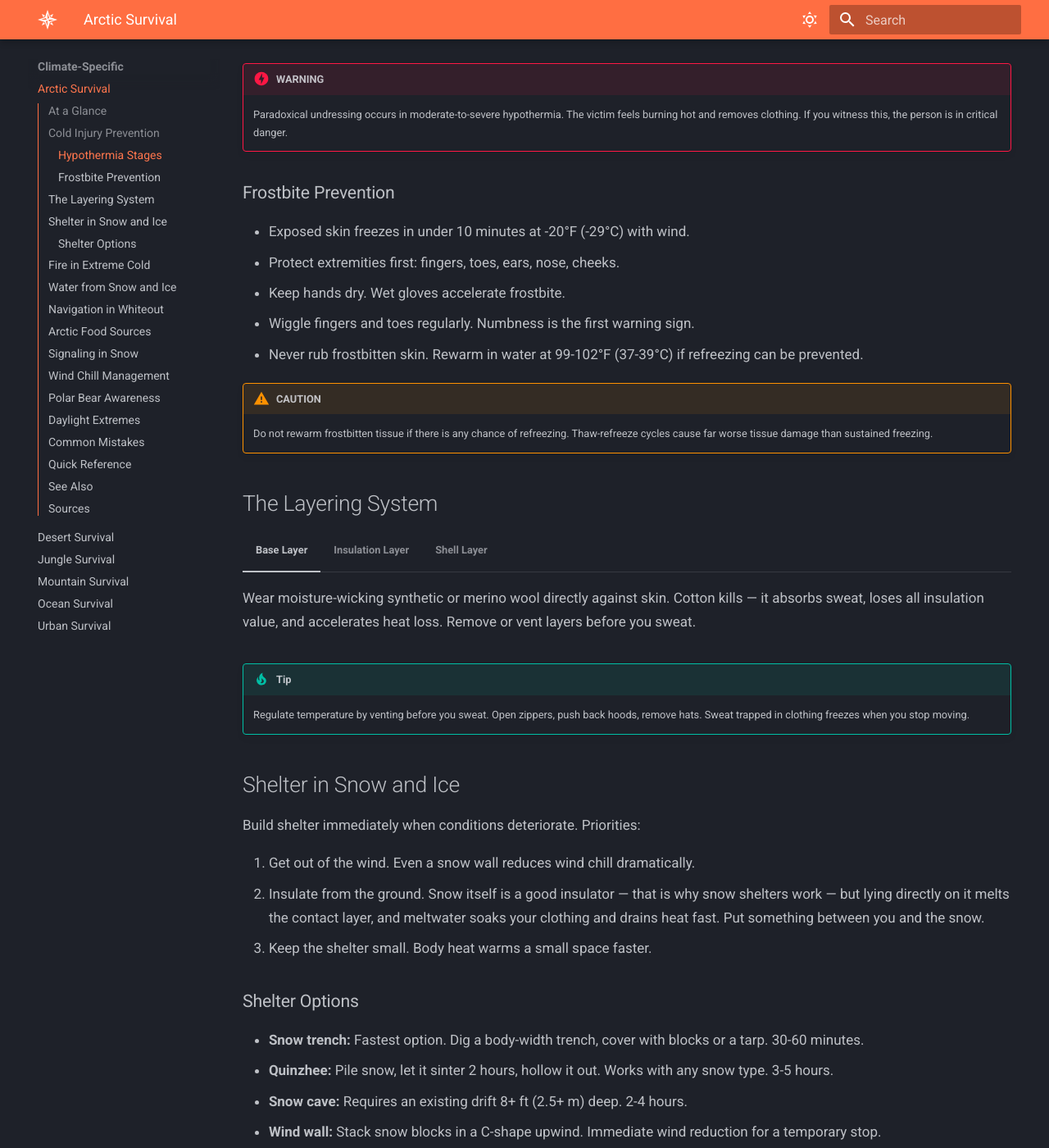
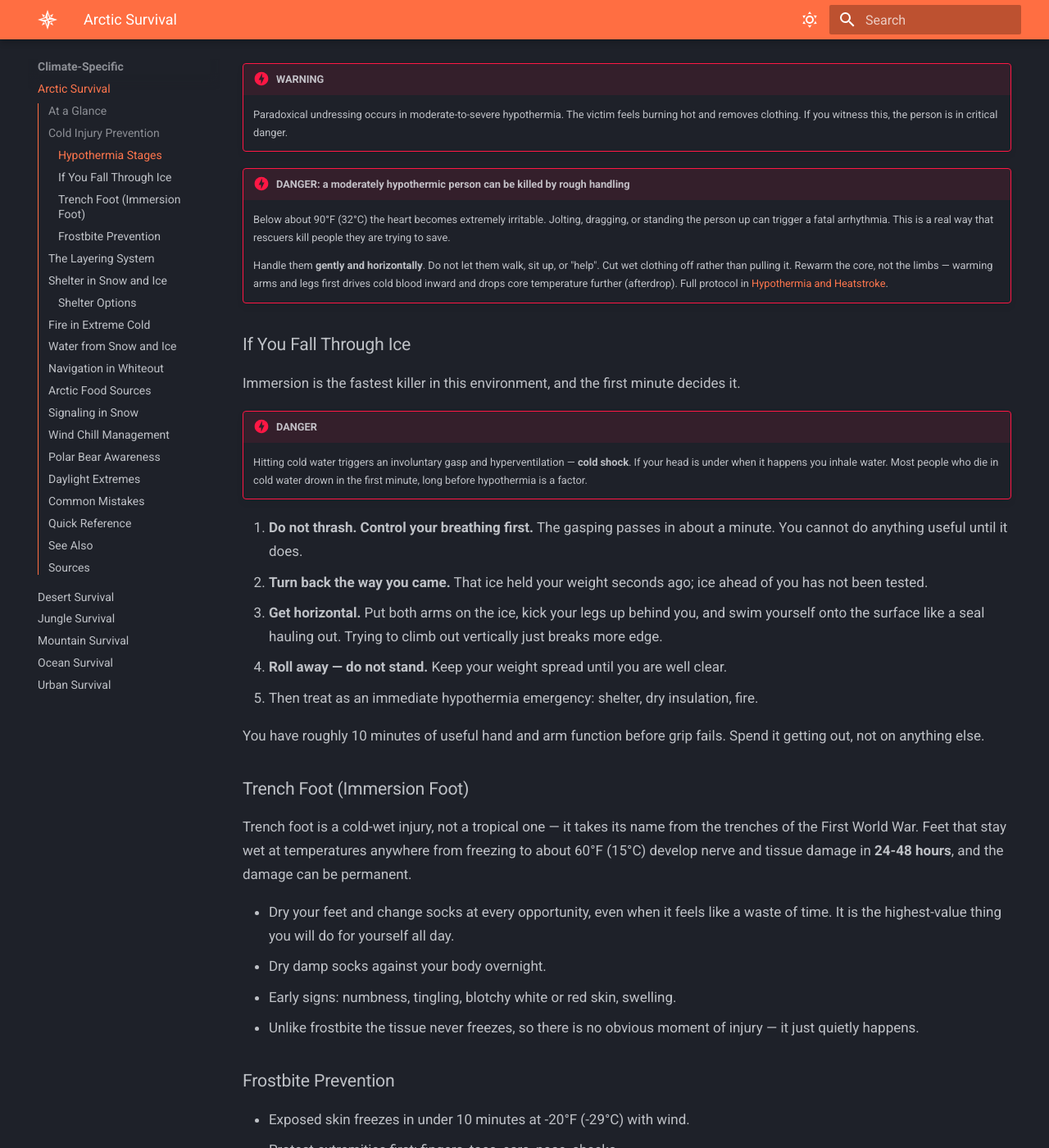
Before and after one commit to mmayden/WilderThings, an MkDocs documentation site: the page built from docs/climate-specific/arctic-survival.md, in a window 1280 px wide and 1400 px high, scrolled down 894 px. Shown: the whole window at 82% size. Built offline with MkDocs 1.6.1 and Material for MkDocs 9.7.7, drawn with Linux system fonts in a browser that asks for light colours.

Commit message:
fix: four hazards documented with the victim, missing from the actor's guide
Generalized the pattern behind the carbon monoxide and urushiol findings:
search for hazards that appear in only one guide, then ask whether that
guide is where the person actually meets the hazard. Four were misplaced.

arctic-survival covered hypothermia by listing stages and symptoms and
stopped there. It never said to handle a moderately hypothermic person
gently — below about 90F the heart is irritable enough that jolting or
standing them up can trigger a fatal arrhythmia. That is a documented way
rescuers kill the person they are saving, and it was absent from the
guide a rescuer in that environment would be reading.

The same guide had nothing at all on falling through ice, in a document
about arctic survival. Added self-rescue: control the breathing first,
turn back toward ice that already held you, get horizontal and haul out,
roll clear rather than stand.

ocean-survival had the hypothermia table and the HELP position but no
cold shock. Most cold-water deaths are drownings in the first minute from
the involuntary gasp reflex, not hypothermia hours later — so the guide
covered the slow killer and omitted the fast one. water-crossing had it;
the guide about ending up in the sea did not.

natural-disaster covered earthquakes and people trapped in rubble without
mentioning crush syndrome. Someone pinned for hours can arrest within
minutes of being freed, having appeared stable throughout. The lay-
actionable part is real: do not rush the extrication if responders are
coming, and tell them how long the person was pinned.

Also moved trench foot into the cold guides. It was documented only under
jungle survival, which is backwards — it is named for the trenches of the
First World War and needs wet feet at anywhere up to 60F, not heat.

Co-Authored-By: Claude Opus 5 (1M context) <noreply@anthropic.com>

```diff
--- a/docs/climate-specific/arctic-survival.md
+++ b/docs/climate-specific/arctic-survival.md
@@ -32,6 +32,53 @@ tags:
 
 !!! danger "WARNING"
     Paradoxical undressing occurs in moderate-to-severe hypothermia. The victim feels burning hot and removes clothing. If you witness this, the person is in critical danger.
+
+!!! danger "DANGER: a moderately hypothermic person can be killed by rough handling"
+    Below about 90°F (32°C) the heart becomes extremely irritable. Jolting, dragging,
+    or standing the person up can trigger a fatal arrhythmia. This is a real way that
+    rescuers kill people they are trying to save.
+
+    Handle them **gently and horizontally**. Do not let them walk, sit up, or "help".
+    Cut wet clothing off rather than pulling it. Rewarm the core, not the limbs —
+    warming arms and legs first drives cold blood inward and drops core temperature
+    further (afterdrop). Full protocol in
+    [Hypothermia and Heatstroke](../medical/hypothermia-and-heatstroke.md).
+
+### If You Fall Through Ice
+
+Immersion is the fastest killer in this environment, and the first minute decides it.
+
+!!! danger "DANGER"
+    Hitting cold water triggers an involuntary gasp and hyperventilation — **cold shock**.
+    If your head is under when it happens you inhale water. Most people who die in cold
+    water drown in the first minute, long before hypothermia is a factor.
+
+1. **Do not thrash. Control your breathing first.** The gasping passes in about a minute.
+   You cannot do anything useful until it does.
+2. **Turn back the way you came.** That ice held your weight seconds ago; ice ahead of
+   you has not been tested.
+3. **Get horizontal.** Put both arms on the ice, kick your legs up behind you, and swim
+   yourself onto the surface like a seal hauling out. Trying to climb out vertically
+   just breaks more edge.
+4. **Roll away — do not stand.** Keep your weight spread until you are well clear.
+5. Then treat as an immediate hypothermia emergency: shelter, dry insulation, fire.
+
+You have roughly 10 minutes of useful hand and arm function before grip fails. Spend
+it getting out, not on anything else.
+
+### Trench Foot (Immersion Foot)
+
+Trench foot is a cold-wet injury, not a tropical one — it takes its name from the
+trenches of the First World War. Feet that stay wet at temperatures anywhere from
+freezing to about 60°F (15°C) develop nerve and tissue damage in **24-48 hours**, and
+the damage can be permanent.
+
+- Dry your feet and change socks at every opportunity, even when it feels like a waste
+  of time. It is the highest-value thing you will do for yourself all day.
+- Dry damp socks against your body overnight.
+- Early signs: numbness, tingling, blotchy white or red skin, swelling.
+- Unlike frostbite the tissue never freezes, so there is no obvious moment of injury —
+  it just quietly happens.
 
 ### Frostbite Prevention
 
```
Also changed, not shown: docs/climate-specific/ocean-survival.md (+10 -0 lines), docs/scenarios/natural-disaster.md (+12 -0 lines).
